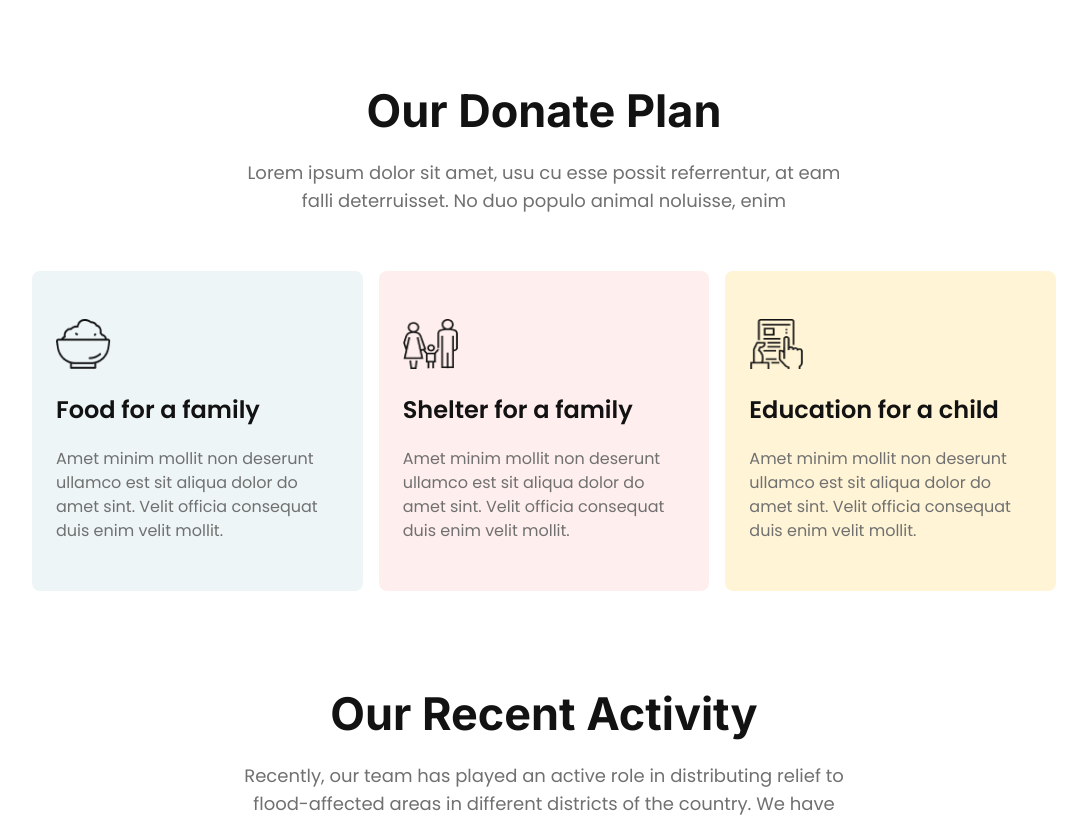
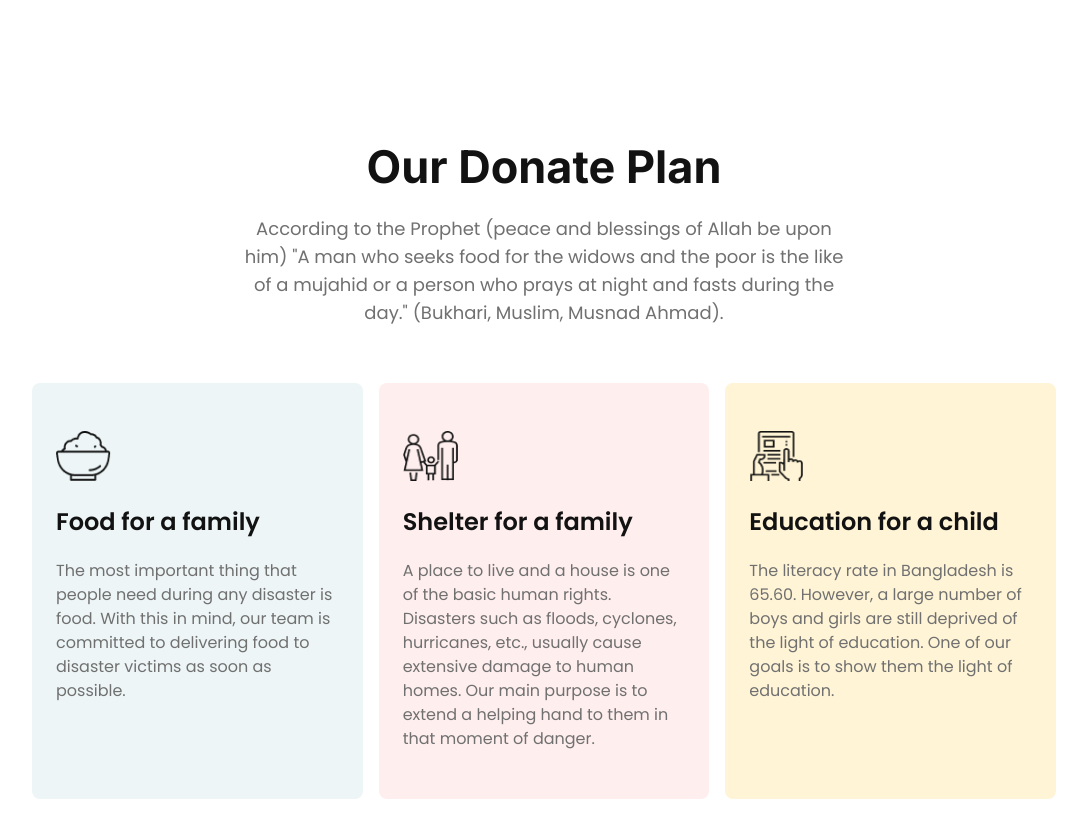
Before and after one commit to mahmud035/Donate-For-Lives, a plain HTML site: page index.html in a window 1280 px wide. Shown: the part 1520-2337 px from the top of the page, without its empty margins (96-1183 px from the left). Drawn offline with Linux system fonts and the light colour scheme.

Commit message:
remove dummy text

```diff
--- a/css/style.css
+++ b/css/style.css
@@ -216,6 +216,7 @@ header {
 }
 
 .category {
+  flex: 1;
   padding: 3rem 1.5rem;
   border-radius: 8px;
   cursor: pointer;
@@ -348,7 +349,7 @@ header {
 
 .contribute-img img {
   max-width: 100%;
-  width: 800px;
+  width: 850px;
   height: auto;
   object-fit: cover;
   border-radius: 12px;
--- a/index.html
+++ b/index.html
@@ -18,8 +18,9 @@
           More In Need
         </h1>
         <p>
-          Lorem ipsum dolor sit amet, usu cu esse possit referrentur, at eam
-          falli deterruisset. No duo populo animal noluisse, enim
+          The Prophet (peace and blessings of Allah be upon him) said: "Whoever
+          meets the needs of his Muslim brother, Allah will meet his needs."
+          (Bukhari, Muslim).
         </p>
         <a href="#" class="btn">Donate Now</a>
       </div>
@@ -30,8 +31,9 @@
       <div class="donate-text">
         <h2>Donate Today</h2>
         <p>
-          Lorem ipsum dolor sit amet, usu cu esse possit referrentur, at eam
-          falli deterruisset. No duo populo animal noluisse, enim
+          It is the religious duty of every human being to come forward in the
+          face of human danger. Because the best person in the sight of Allah is
+          the one who comes forward for the benefit of others.
         </p>
       </div>
 
@@ -68,8 +70,10 @@
       <div class="donate-text">
         <h2>Our Donate Plan</h2>
         <p>
-          Lorem ipsum dolor sit amet, usu cu esse possit referrentur, at eam
-          falli deterruisset. No duo populo animal noluisse, enim
+          According to the Prophet (peace and blessings of Allah be upon him) "A
+          man who seeks food for the widows and the poor is the like of a
+          mujahid or a person who prays at night and fasts during the day."
+          (Bukhari, Muslim, Musnad Ahmad).
         </p>
       </div>
 
@@ -78,8 +82,9 @@
           <img src="./icons/food.png" alt="" />
           <h3>Food for a family</h3>
           <p>
-            Amet minim mollit non deserunt ullamco est sit aliqua dolor do amet
-            sint. Velit officia consequat duis enim velit mollit.
+            The most important thing that people need during any disaster is
+            food. With this in mind, our team is committed to delivering food to
+            disaster victims as soon as possible.
           </p>
         </div>
 
@@ -87,8 +92,10 @@
           <img src="./icons/shelter.png" alt="" />
           <h3>Shelter for a family</h3>
           <p>
-            Amet minim mollit non deserunt ullamco est sit aliqua dolor do amet
-            sint. Velit officia consequat duis enim velit mollit.
+            A place to live and a house is one of the basic human rights.
+            Disasters such as floods, cyclones, hurricanes, etc., usually cause
+            extensive damage to human homes. Our main purpose is to extend a
+            helping hand to them in that moment of danger.
           </p>
         </div>
 
@@ -96,8 +103,9 @@
           <img src="./icons/Frame-1.png" alt="" />
           <h3>Education for a child</h3>
           <p>
-            Amet minim mollit non deserunt ullamco est sit aliqua dolor do amet
-            sint. Velit officia consequat duis enim velit mollit.
+            The literacy rate in Bangladesh is 65.60. However, a large number of
+            boys and girls are still deprived of the light of education. One of
+            our goals is to show them the light of education.
           </p>
         </div>
       </div>
@@ -168,13 +176,14 @@
           your donation
         </h2>
         <p>
-          Lorem ipsum dolor sit amet, usu cu esse possit referrentur, at eam
-          falli deterruisset. No duo populo animal noluisse, enim
+          It is people who make lives worth living, and it is a life that makes
+          people worth living.
         </p>
 
         <p>
-          Lorem ipsum dolor sit amet, usu cu esse possit referrentur, at eam
-          falli deterruisset.
+          The Prophet (peace and blessings of Allah be upon him) said: "Whoever
+          removes the danger of a Muslim, Allah will remove his danger on the
+          Day of Resurrection."
         </p>
         <a href="#" class="btn mt">How to Contribute?</a>
       </div>
@@ -189,8 +198,8 @@
       <div class="update-text">
         <h2>Get My Updates</h2>
         <p>
-          Lorem ipsum dolor sit amet, usu cu esse possit referrentur, at eam
-          falli deterruisset. No duo populo animal noluisse, enim
+          We stand ready to help and cooperate with the helpless people whenever
+          they need us. Feel free to contact us if you have any questions.
         </p>
       </div>
 
```
